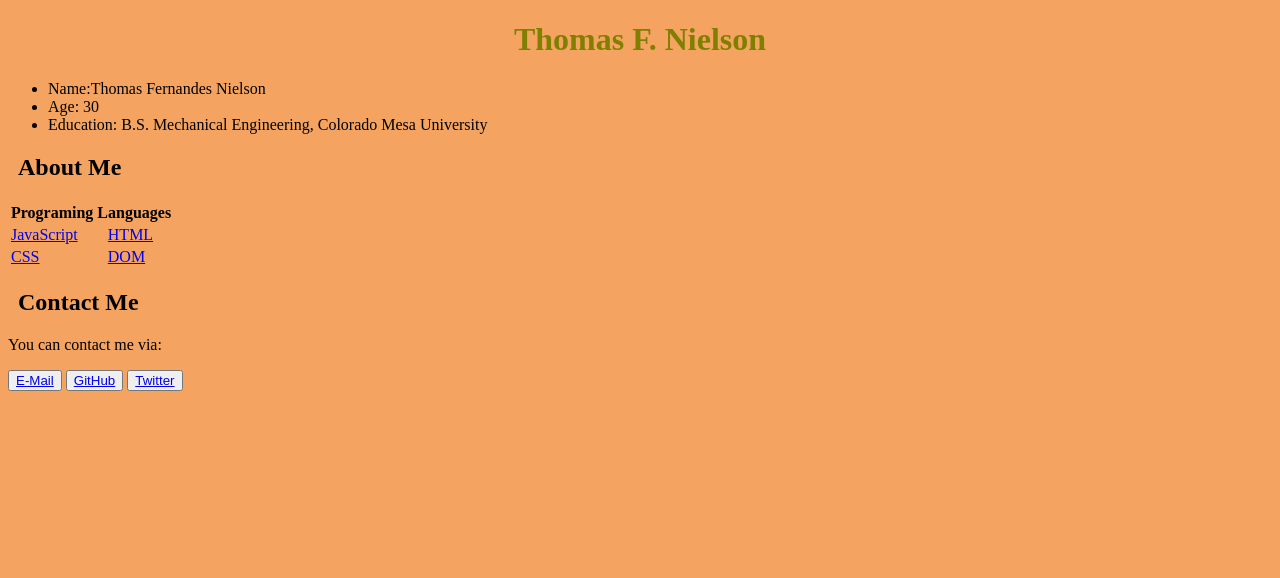
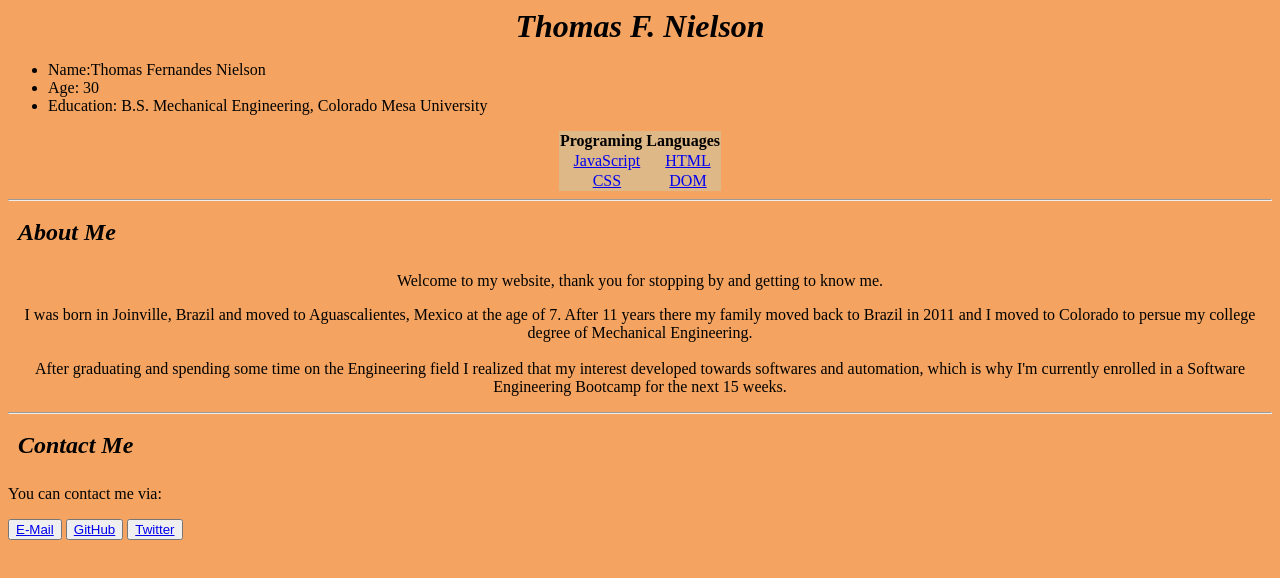
Before and after one commit to tfnielson-se/remote-website-tfn, a plain HTML site: page index.html in a window 1280 px wide. Drawn offline with Linux system fonts and the light colour scheme.

Commit message:
final push

```diff
--- a/index.html
+++ b/index.html
@@ -10,25 +10,23 @@
 
 	<body>
 		<h1>Thomas F. Nielson</h1>
+
 		<script src="index.js"></script>
 
 <!--NAV BAR-->
+
 		<div id="nav-bar">
 
 		</div>
 
 <!--ABOUT ME SECTION-->
+
 		<div>
 			<ul>
 				<li>Name:Thomas Fernandes Nielson</li>
 					<li>Age: 30</li>
 					<li>Education: B.S. Mechanical Engineering, Colorado Mesa University</li>
 			</ul>
-		</div>
-
-		<h2>About Me</h2>
-		<section id="about-me">
-			<p></p>
 		</div>
 		<div id="table">
 			<table id="programing-table">
@@ -47,9 +45,23 @@
 				</tr>
 			</table>
 		</div>
+
+		<hr>
+
+		<h2>About Me</h2>
+
+		<section id="about-me">
+			<p>Welcome to my website, thank you for stopping by and getting to know me.
+				<div>I was born in Joinville, Brazil and moved to Aguascalientes, Mexico at the age of 7. After 11 years there my family moved back to Brazil in 2011 and I moved to Colorado to persue my college degree of Mechanical Engineering.</div>
+				<br><div>After graduating and spending some time on the Engineering field I realized that my interest developed towards softwares and automation, which is why I'm currently enrolled in a Software Engineering Bootcamp for the next 15 weeks.</div>
+			</p>
+
 		</section>
 
+		<hr>
+
 <!--CONTACT ME SECTION-->
+
 		<h2 id="contact-me">Contact Me</h2>
 
 		<p> You can contact me via:</p>
@@ -57,7 +69,6 @@
 		<button id="email-button"><a href="mailto:tfnielson.se@gmail.com">E-Mail</a></button>
 		<button id="github-button"><a href="https://github.com/tfnielson-se">GitHub</a></button>
 		<button id="twitter-button"><a href="https://twitter.com/Pointbreak_se">Twitter</a></button>
-
 	</body>
 
 </html>
--- a/index.js
+++ b/index.js
@@ -0,0 +1,2 @@
+const button = document.getElementsByTagName('button');
+button.style.background = "olive";
--- a/style.css
+++ b/style.css
@@ -4,15 +4,36 @@ body {
 
 h1 {
     text-align: center;
-    color: olive;
-    border-bottom: 10px;
+    margin: auto;
+    font-style: italic;
+}
+
+h2 {
+    padding: 10px;
+    margin: auto;
+    font-style: italic;
+}
+
+table {
+    background: burlywood;
+    margin-left: auto;
+    margin-right: auto;
+    text-align: center;
+    border-collapse: collapse;
+}
+
+button {
 
 }
 
-h2 {
-    padding-left: 10px;
+button:hover {
+    background-color: olive;
 }
 
-#ol-main {
-    font-style: italic;
+a:hover {
+    color: red
 }
+
+#about-me {
+    text-align: center;
+}
```
Lines whose indentation alone changed are shown as unchanged.
